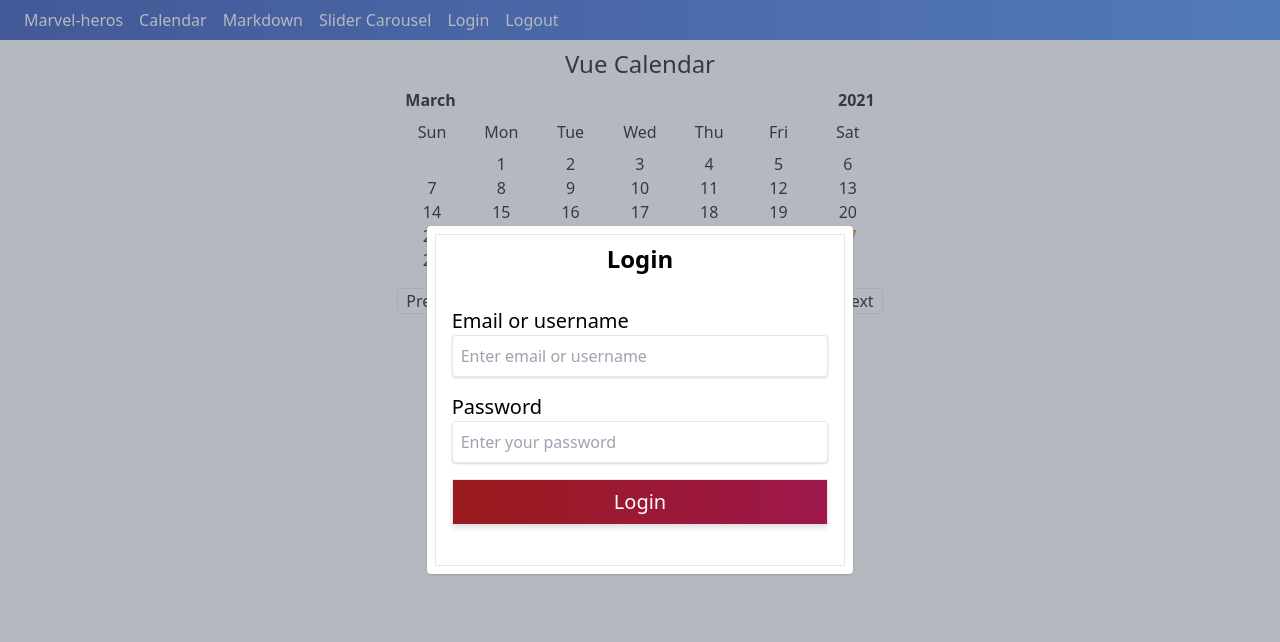
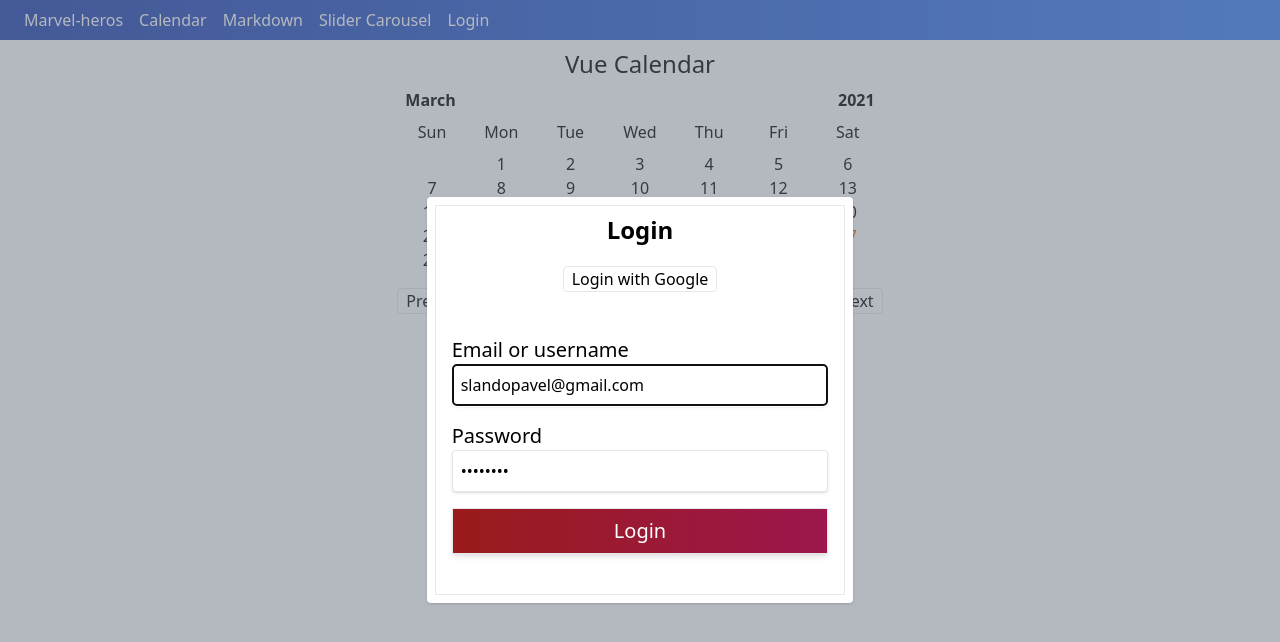
Before and after one commit to pmuzychenko/vue3-project, a Vue app: page /calendar in a window 1280 px wide. Both pictures are taken after a click on the button "Login". Shown: the top 642 px of the page. Built offline with nearby package versions, Linux system fonts and the light colour scheme; no server answers.

Commit message:
feat: add GoogleLogin component

```diff
--- a/src/App.vue
+++ b/src/App.vue
@@ -1,5 +1,5 @@
 <template>
-  <AppHeader @openLoginModal="isLoginOpen = true" />
+  <AppHeader :isLoggedIn="isLoggedIn" @openLoginModal="isLoginOpen = true" />
   <div class="w-full flex">
     <router-view></router-view>
   </div>
@@ -24,11 +24,11 @@ export default {
     console.log("mounted");
     firebase.auth().onAuthStateChanged((user) => {
       if (user) {
-        console.log("yo");
+        console.log("success");
         this.isLoggedIn = true;
         this.authUser = user;
       } else {
-        console.log("no");
+        console.log("failed");
         this.isLoggedIn = false;
         this.authUser = {};
       }
--- a/src/components/AppHeader.vue
+++ b/src/components/AppHeader.vue
@@ -9,14 +9,15 @@
       class="mx-2"
       >{{ link.title }}</router-link
     >
-    <button class="mx-2" @click="$emit('openLoginModal')">Login</button>
-    <button class="mx-2" @click="logout">Logout</button>
+    <button v-if="isLoggedIn" class="mx-2" @click="logout">Logout</button>
+    <button v-else class="mx-2" @click="$emit('openLoginModal')">Login</button>
   </nav>
 </template>
 
 <script>
 import firebase from "../utilites/firebase";
 export default {
+  props: ["isLoggedIn"],
   data() {
     return {
       list: [
--- /dev/null
+++ b/src/components/GoogleLogin.vue
@@ -0,0 +1,25 @@
+<template>
+  <section class="text-center my-5">
+    <button class="px-2 rounded border" @click="loginWithGoogle">
+      Login with Google
+    </button>
+  </section>
+</template>
+
+<script>
+import firebase from "../utilites/firebase";
+export default {
+  methods: {
+    loginWithGoogle() {
+      let provider = new firebase.auth.GoogleAuthProvider();
+      firebase
+        .auth()
+        .signInWithPopup(provider)
+        .then(() => this.$emit("closeLoginFromGoogle"));
+    },
+  },
+};
+</script>
+
+<style>
+</style>
--- a/src/components/LoginModal.vue
+++ b/src/components/LoginModal.vue
@@ -8,6 +8,7 @@
       <div class="m-auto z-30 bg-white p-2 rounded shadow w-1/3">
         <div class="p-2 border">
           <h1 class="text-2xl text-center font-bold">Login</h1>
+          <GoogleLogin @closeLoginFromGoogle="close" />
           <form class="p-2 my-2" @submit.prevent="submitFormData">
             <div class="my-4">
               <label class="text-xl">Email or username</label>
@@ -15,6 +16,7 @@
                 class="w-full p-2 rounded border shadow"
                 placeholder="Enter email or username"
                 v-model="email"
+                ref="userNameRef"
               />
             </div>
             <div class="my-4">
@@ -43,13 +45,19 @@
 
 <script>
 import firebase from "../utilites/firebase.js";
+import GoogleLogin from "./GoogleLogin.vue";
+
 export default {
+  components: { GoogleLogin },
   data() {
     return {
-      email: "",
-      password: "",
+      email: "slandopavel@gmail.com",
+      password: "password",
       isLoading: false,
     };
+  },
+  mounted() {
+    this.$refs.userNameRef.focus();
   },
   methods: {
     submitFormData() {
--- a/src/pages/Markdown.vue
+++ b/src/pages/Markdown.vue
@@ -4,9 +4,10 @@
     <section class="w-10/12 flex m-auto h-screen">
       <article class="w-1/2 border">
         <textarea
-          class="w-full h-full"
+          class="w-full h-full outline-none"
           :value="text"
           @input="update"
+          ref="markdownTextAreaRef"
         ></textarea>
       </article>
       <article class="w-1/2 border bg-gray-100" v-html="markedText"></article>
@@ -25,6 +26,9 @@ export default {
       text: "",
       // timeout: "",
     };
+  },
+  mounted() {
+    this.$refs.markdownTextAreaRef.focus();
   },
   computed: {
     markedText() {
--- a/src/pages/MarvelHeros.vue
+++ b/src/pages/MarvelHeros.vue
@@ -17,9 +17,10 @@
     </ul>
     <form class="flex justify-between mt-1" @submit.prevent="addNewHero">
       <input
-        class="border rounded w-min"
+        class="border rounded w-min outline-none"
         v-model="newHero"
         placeholder="Type the hero name"
+        ref="newHeroRef"
       />
       <button
         class="border rounded bg-gradient-to-r from-red-700 to-pink-500 text-white"
@@ -47,6 +48,9 @@ export default {
       ],
     };
   },
+  mounted() {
+    this.$refs.newHeroRef.focus();
+  },
   computed: {
     herosCount() {
       return `${this.heros.length} heros`;
```
